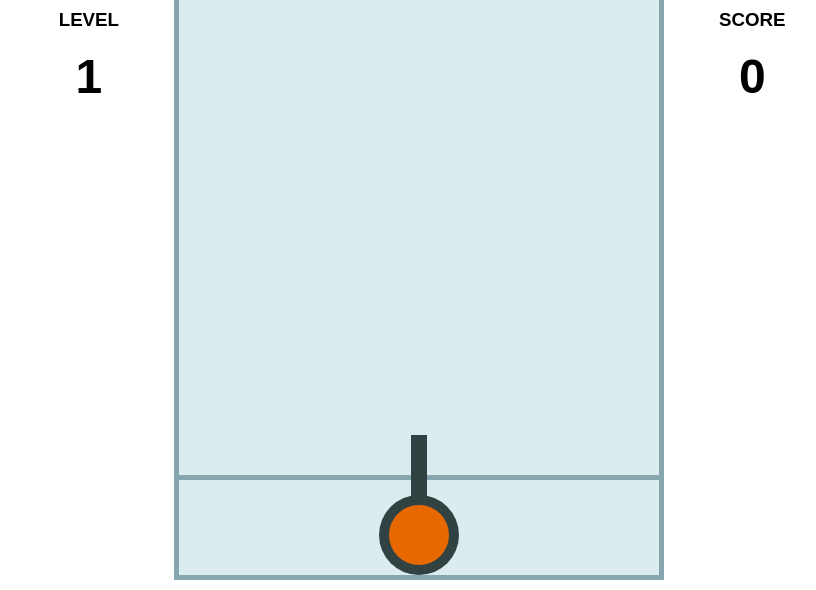
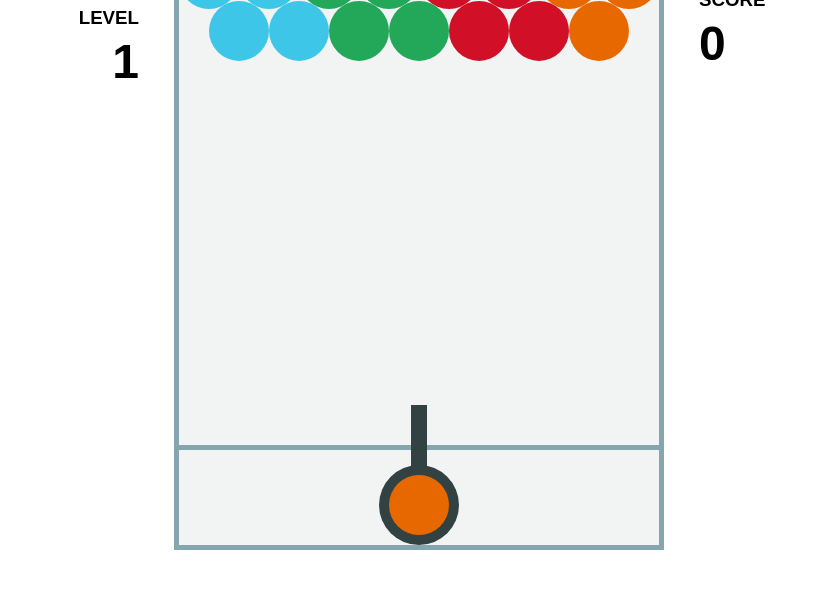
Before and after one commit to recuera/puzzle-bobble, a plain HTML site: page index.html in a window 1280 px wide. Shown: the part 210-800 px from the top of the page, without its empty margins (221-1037 px from the left). Drawn offline with Linux system fonts and the light colour scheme.

Commit message:
render first game

```diff
--- a/css/styles.css
+++ b/css/styles.css
@@ -6,10 +6,11 @@ body{
 }
 canvas{
   border: 5px solid #85a5af;
+  margin-top: 50px;
 }
 .sides{
   position: absolute;
-  top: 200px;
+  top: 100px;
 }
 .sides span{
   font-size: 48px;
@@ -17,9 +18,15 @@ canvas{
 }
 .score{
   left: 50%;
-  margin-left: 300px;
+  margin-left: 280px;
+  margin-top: 80px;
+  text-align: left;
+}
+.sides h3{
+  margin-bottom: 5px;
 }
 .level{
   right: 50%;
-  margin-right: 300px;
+  margin-right: 280px;
+  text-align: right;
 }
--- a/index.html
+++ b/index.html
@@ -9,18 +9,20 @@
   <script src="./js/ball-thrower.js"></script>
   <script src="./js/balls.js"></script>
   <script src="./js/board.js"></script>
+  <script src="./js/levels.js"></script>
   <script src="./js/game.js"></script>
   <script src="./js/main.js"></script>
 </head>
 <body>
-    <h1>Puzzle Bobble</h1>
+
   <canvas id="canvas" width="480" height="700"></canvas>
   <div id="levelContainer" class="sides level">
-
-    <h3>LEVEL</h3>
+      <h1>Puzzle <br> Bobble</h1>
+      <h3>LEVEL</h3>
     <span id="level">1</span>
   </div>
   <div id="scoreContainer" class="sides score">
+
     <h3>SCORE</h3>
     <span id="score">0</span>
   </div>
--- a/js/balls.js
+++ b/js/balls.js
@@ -1,4 +1,8 @@
-var ballColors = ["#3ec6e8", "#d11027", "#23a85a", "#e86800"];
+var blue = "#3ec6e8";
+var red = "#d11027";
+var green = "#23a85a";
+var orange = "#e86800";
+var ballColors = [blue, red, green, orange];
 
 var Ball = function(posX, posY, color) {
   this.radius = 30;
@@ -239,3 +243,7 @@ Ball.prototype.placeBallX = function(ball, ballRow) {
     }
   }
 };
+
+Ball.prototype.displayLevelBalls = function(){
+
+}
--- a/js/board.js
+++ b/js/board.js
@@ -7,7 +7,7 @@ var PuzzleBoard = function() {
 
 PuzzleBoard.prototype.renderBoard = function() {
   this.ctx.save();
-  this.ctx.fillStyle = "#daeced";
+  this.ctx.fillStyle = "#f2f4f4";
   this.ctx.fillRect(0, 0, this.width, this.height);
   this.ctx.fillStyle = "#85a5af";
   this.ctx.fillRect(0, this.bottomBarrierPos, this.width, 5);
--- a/js/game.js
+++ b/js/game.js
@@ -8,10 +8,12 @@ var PuzzleGame = function() {
   this.newBall = new Ball();
   this.topBalls = [];
   this.score = 0;
-  this.ballPoints = 5
+  this.ballPoints = 5;
+  this.level = 0;
 };
 
 PuzzleGame.prototype.startGame = function() {
+  this.renderLevel();
   this.addBall(this);
 };
 
@@ -60,6 +62,15 @@ PuzzleGame.prototype.addPoints = function(points){
   this.score += points;
   this.updateScore();
 }
+
 PuzzleGame.prototype.updateScore = function(){
   document.getElementById("score").innerHTML = this.score;
 }
+
+PuzzleGame.prototype.updateLevel = function(){
+  document.getElementById("level").innerHTML = (this.level + 1);
+}
+PuzzleGame.prototype.renderLevel = function(){
+  var currentLevel = this.level;
+  this.topBalls = levels[currentLevel];
+}
--- /dev/null
+++ b/js/levels.js
@@ -0,0 +1,38 @@
+var rowDistance = 30 * Math.sqrt(3);
+var levels = [
+  [
+    new Ball(30, 30, red),
+    new Ball(90, 30, red),
+    new Ball(150, 30, orange),
+    new Ball(210, 30, orange),
+    new Ball(270, 30, blue),
+    new Ball(330, 30, blue),
+    new Ball(390, 30, green),
+    new Ball(450, 30, green),
+    new Ball(60, 30 + rowDistance, red),
+    new Ball(120, 30 + rowDistance, red),
+    new Ball(180, 30 + rowDistance, orange),
+    new Ball(240, 30 + rowDistance, orange),
+    new Ball(300, 30 + rowDistance, blue),
+    new Ball(360, 30 + rowDistance, blue),
+    new Ball(420, 30 + rowDistance, green),
+    new Ball(30, 30 + rowDistance * 2, blue),
+    new Ball(90, 30 + rowDistance * 2, blue),
+    new Ball(150, 30 + rowDistance * 2, green),
+    new Ball(210, 30 + rowDistance * 2, green),
+    new Ball(270, 30 + rowDistance * 2, red),
+    new Ball(330, 30 + rowDistance * 2, red),
+    new Ball(390, 30 + rowDistance * 2, orange),
+    new Ball(450, 30 + rowDistance * 2, orange),
+    new Ball(60, 30 + rowDistance * 3, blue),
+    new Ball(120, 30 + rowDistance * 3, blue),
+    new Ball(180, 30 + rowDistance * 3, green),
+    new Ball(240, 30 + rowDistance * 3, green),
+    new Ball(300, 30 + rowDistance * 3, red),
+    new Ball(360, 30 + rowDistance * 3, red),
+    new Ball(420, 30 + rowDistance * 3, orange)
+  ],
+  [
+
+  ]
+];
```
